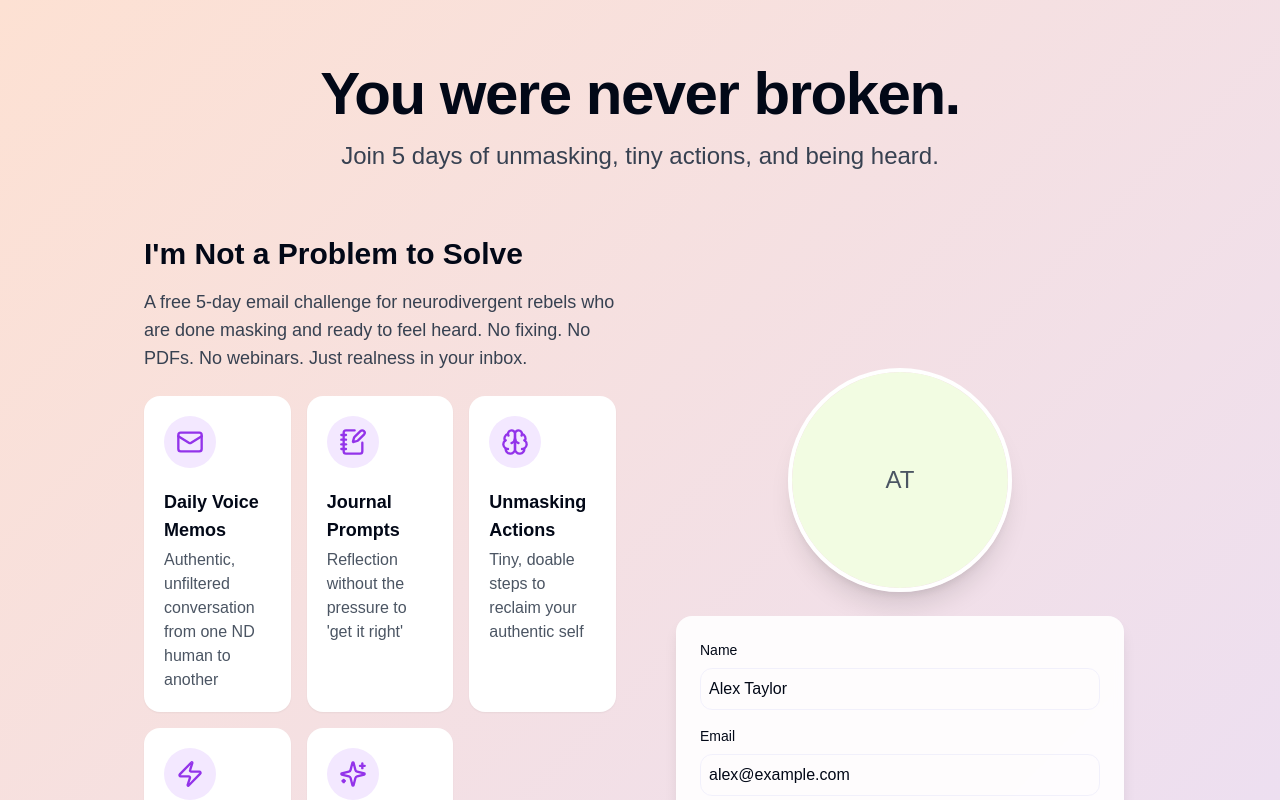
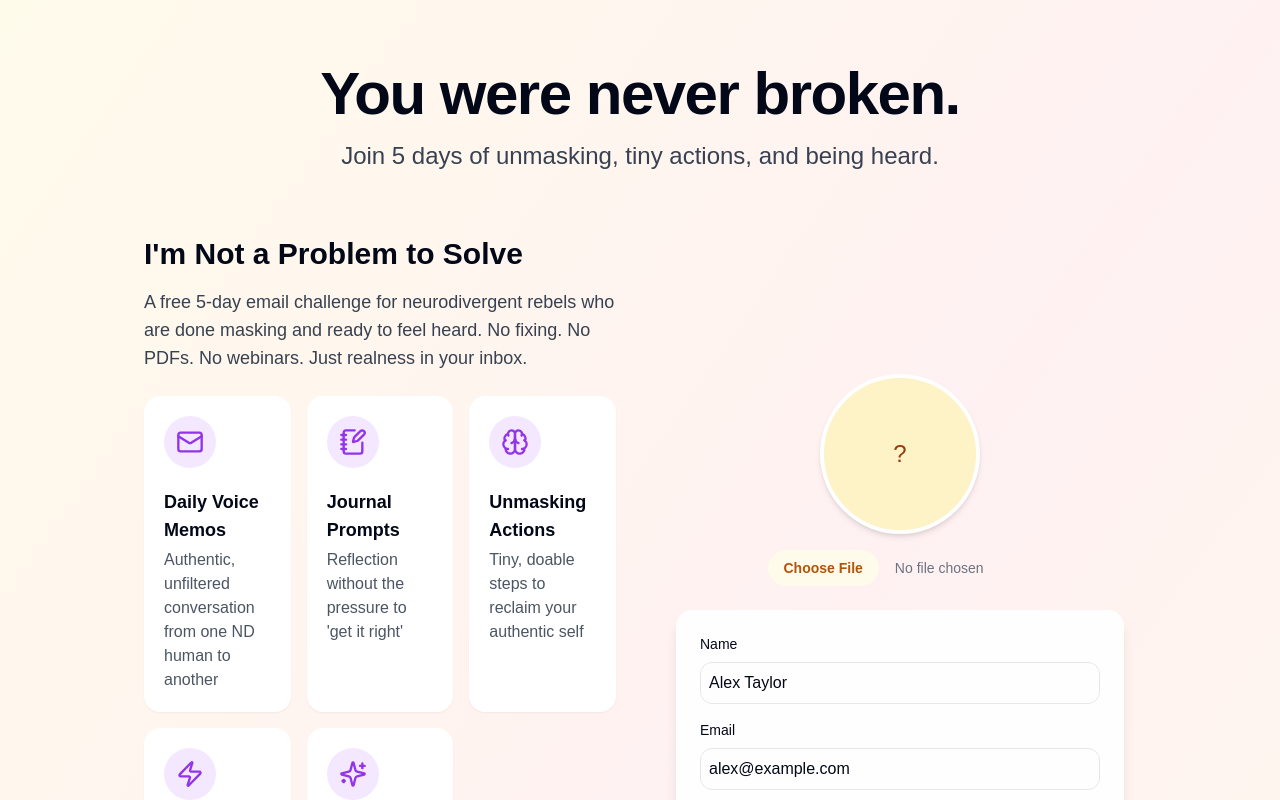
Before and after one commit to PocketStudio-Biz/not-a-problem-rebel, a React (Vite) app: page /landing-demo in a window 1280 px wide. Shown: the top 800 px of the page. Built offline with nearby package versions, Linux system fonts and the light colour scheme.

Commit message:
Run SQL migrations

```diff
--- /dev/null
+++ b/src/components/ImageUpload.tsx
@@ -0,0 +1,119 @@
+
+import React, { useState } from "react";
+import { supabase } from "@/integrations/supabase/client";
+import { Button } from "@/components/ui/button";
+import { toast } from "@/components/ui/toaster";
+import { Loader2 } from "lucide-react";
+
+interface ImageUploadProps {
+  onUploadComplete?: (url: string) => void;
+  bucketName?: string;
+}
+
+const ImageUpload: React.FC<ImageUploadProps> = ({
+  onUploadComplete,
+  bucketName = "images",
+}) => {
+  const [isUploading, setIsUploading] = useState(false);
+
+  const handleFileChange = async (e: React.ChangeEvent<HTMLInputElement>) => {
+    const file = e.target.files?.[0];
+
+    if (!file) return;
+
+    // Validate file type
+    if (!file.type.startsWith('image/')) {
+      toast({
+        title: "Invalid file type",
+        description: "Please upload an image file",
+        variant: "destructive",
+      });
+      return;
+    }
+
+    // Validate file size (max 5MB)
+    if (file.size > 5 * 1024 * 1024) {
+      toast({
+        title: "File too large",
+        description: "Please upload an image smaller than 5MB",
+        variant: "destructive",
+      });
+      return;
+    }
+
+    setIsUploading(true);
+
+    try {
+      // Generate a unique file name
+      const fileExt = file.name.split('.').pop();
+      const fileName = `${Math.random().toString(36).substring(2, 15)}_${Date.now()}.${fileExt}`;
+      const filePath = `${fileName}`;
+
+      // Upload file to Supabase Storage
+      const { data, error } = await supabase.storage
+        .from(bucketName)
+        .upload(filePath, file);
+
+      if (error) {
+        throw error;
+      }
+
+      // Get public URL for the uploaded file
+      const { data: { publicUrl } } = supabase.storage
+        .from(bucketName)
+        .getPublicUrl(filePath);
+
+      toast({
+        title: "Upload successful",
+        description: "Your image has been uploaded",
+      });
+
+      // Call the callback with the public URL
+      if (onUploadComplete) {
+        onUploadComplete(publicUrl);
+      }
+
+    } catch (error: any) {
+      console.error("Error uploading image:", error);
+      toast({
+        title: "Upload failed",
+        description: error.message || "There was an error uploading your image",
+        variant: "destructive",
+      });
+    } finally {
+      setIsUploading(false);
+      // Reset the input
+      e.target.value = '';
+    }
+  };
+
+  return (
+    <div className="space-y-4">
+      <label className="block">
+        <span className="sr-only">Choose image</span>
+        <input
+          type="file"
+          className="block w-full text-sm text-gray-500
+            file:mr-4 file:py-2 file:px-4
+            file:rounded-full file:border-0
+            file:text-sm file:font-semibold
+            file:bg-amber-50 file:text-amber-700
+            hover:file:bg-amber-100
+            disabled:opacity-50 disabled:cursor-not-allowed"
+          accept="image/*"
+          onChange={handleFileChange}
+          disabled={isUploading}
+        />
+      </label>
+
+      {isUploading && (
+        <div className="flex items-center space-x-2 text-amber-600">
+          <Loader2 className="h-4 w-4 animate-spin" />
+          <span>Uploading...</span>
+        </div>
+      )}
+    </div>
+  );
+};
+
+export default ImageUpload;
--- a/src/components/LandingPage.tsx
+++ b/src/components/LandingPage.tsx
@@ -1,10 +1,12 @@
 
-import React from "react";
+import React, { useState } from "react";
 import { Button } from "@/components/ui/button";
 import { Avatar, AvatarImage, AvatarFallback } from "@/components/ui/avatar";
 import { ExternalLink } from "lucide-react";
 import Benefits from "@/components/Benefits";
 import SignupForm from "@/components/SignupForm";
+import ProfileImage from "@/components/ProfileImage";
+import ProfileImageUpload from "@/components/ProfileImageUpload";
 
 // Types for the component props
 interface ProfileImageProps {
@@ -52,6 +54,9 @@ const LandingPage: React.FC<LandingPageProps> = ({
   profileImage,
   hasError = {},
 }) => {
+  // State for the profile image URL
+  const [profileImageUrl, setProfileImageUrl] = useState(profileImage.src || "");
+
   // Validate required props
   const errors = {
     email: !email || hasError.email,
@@ -88,10 +93,10 @@ const LandingPage: React.FC<LandingPageProps> = ({
   };
 
   return (
-    <div className="min-h-screen bg-warm-gradient font-nunito relative overflow-hidden">
+    <div className="min-h-screen bg-gradient-to-br from-amber-50 via-rose-50 to-amber-50 font-nunito relative overflow-hidden">
       {/* Background decorative elements */}
-      <div className="absolute top-[-50px] right-[-50px] w-96 h-96 bg-soft-yellow rounded-full opacity-30 blur-3xl -z-10"></div>
-      <div className="absolute bottom-[-100px] left-[-50px] w-96 h-96 bg-soft-pink rounded-full opacity-30 blur-3xl -z-10"></div>
+      <div className="absolute top-[-50px] right-[-50px] w-96 h-96 bg-amber-200 rounded-full opacity-30 blur-3xl -z-10"></div>
+      <div className="absolute bottom-[-100px] left-[-50px] w-96 h-96 bg-pink-200 rounded-full opacity-30 blur-3xl -z-10"></div>
 
       <main className="container max-w-5xl px-4 py-8 md:py-16">
         <header className="text-center mb-12 md:mb-16">
@@ -145,17 +150,14 @@ const LandingPage: React.FC<LandingPageProps> = ({
           </div>
 
           <div className="order-1 md:order-2 flex flex-col items-center">
-            {/* Profile image with Avatar from shadcn/ui */}
+            {/* Profile image uploader */}
             <div className="mb-6">
-              <Avatar className={`rounded-full overflow-hidden border-4 border-white shadow-xl ${profileImageClasses[profileImage.size]}`}>
-                {profileImage.src ? (
-                  <AvatarImage src={profileImage.src} alt={profileImage.alt} />
-                ) : (
-                  <AvatarFallback className="bg-soft-green text-gray-600 text-2xl">
-                    {getInitials(name || "Profile")}
-                  </AvatarFallback>
-                )}
-              </Avatar>
+              <ProfileImageUpload
+                initialImageUrl={profileImageUrl}
+                alt={profileImage.alt}
+                size={profileImage.size}
+                onImageChange={setProfileImageUrl}
+              />
             </div>
 
             {/* Displaying the user's info in the form */}
@@ -164,7 +166,7 @@ const LandingPage: React.FC<LandingPageProps> = ({
                 <div className="space-y-4">
                   <div className="space-y-2">
                     <label className="block text-sm font-medium">Name</label>
-                    <p className={`p-2 rounded-xl border ${errors.name ? 'border-red-500 bg-red-50' : 'border-soft-gray'}`}>
+                    <p className={`p-2 rounded-xl border ${errors.name ? 'border-red-500 bg-red-50' : 'border-gray-200'}`}>
                       {name || <span className="text-red-500">Please enter your name</span>}
                     </p>
                     {errors.name && <p className="text-sm text-red-500">Name is required</p>}
@@ -172,14 +174,14 @@ const LandingPage: React.FC<LandingPageProps> = ({
 
                   <div className="space-y-2">
                     <label className="block text-sm font-medium">Email</label>
-                    <p className={`p-2 rounded-xl border ${errors.email ? 'border-red-500 bg-red-50' : 'border-soft-gray'}`}>
+                    <p className={`p-2 rounded-xl border ${errors.email ? 'border-red-500 bg-red-50' : 'border-gray-200'}`}>
                       {email || <span className="text-red-500">Please enter your email</span>}
                     </p>
                     {errors.email && <p className="text-sm text-red-500">Email is required</p>}
                   </div>
 
                   <Button
-                    className="w-full bg-warm-gradient hover:bg-warm-gradient-hover text-black font-bold h-12 text-lg rounded-xl transition-all duration-300 hover:shadow-lg"
+                    className="w-full bg-gradient-to-r from-amber-300 to-pink-300 hover:from-amber-400 hover:to-pink-400 text-black font-bold h-12 text-lg rounded-xl transition-all duration-300 hover:shadow-lg"
                   >
                     Join the Challenge →
                   </Button>
@@ -193,7 +195,7 @@ const LandingPage: React.FC<LandingPageProps> = ({
           </div>
         </div>
 
-        {/* FAQ Section */}
+        {/* What's Inside Section */}
         <section className="mt-16 md:mt-24">
           <h2 className="text-2xl md:text-3xl font-bold mb-8 text-center">
             What to Expect
@@ -232,7 +234,7 @@ const LandingPage: React.FC<LandingPageProps> = ({
           <div className="flex flex-col sm:flex-row gap-4 justify-center">
             <Button
               asChild
-              className="bg-warm-gradient hover:bg-warm-gradient-hover text-black font-bold px-6 py-3 rounded-xl transition-all duration-300 hover:shadow-lg"
+              className="bg-gradient-to-r from-amber-300 to-pink-300 hover:from-amber-400 hover:to-pink-400 text-black font-bold px-6 py-3 rounded-xl transition-all duration-300 hover:shadow-lg"
             >
               <a
                 href={calendlyLink.url}
--- /dev/null
+++ b/src/components/ProfileImageUpload.tsx
@@ -0,0 +1,49 @@
+
+import React, { useState } from "react";
+import { supabase } from "@/integrations/supabase/client";
+import ProfileImage from "./ProfileImage";
+import ImageUpload from "./ImageUpload";
+import { toast } from "@/components/ui/toaster";
+
+interface ProfileImageUploadProps {
+  initialImageUrl?: string;
+  alt?: string;
+  size?: "small" | "medium" | "large";
+  onImageChange?: (url: string) => void;
+}
+
+const ProfileImageUpload: React.FC<ProfileImageUploadProps> = ({
+  initialImageUrl,
+  alt = "Profile image",
+  size = "large",
+  onImageChange,
+}) => {
+  const [imageUrl, setImageUrl] = useState(initialImageUrl || "");
+
+  const handleUploadComplete = (url: string) => {
+    setImageUrl(url);
+    if (onImageChange) {
+      onImageChange(url);
+    }
+  };
+
+  return (
+    <div className="space-y-4">
+      <div className="flex flex-col items-center">
+        <ProfileImage
+          src={imageUrl}
+          alt={alt}
+          size={size}
+          className="mb-4"
+        />
+
+        <ImageUpload
+          onUploadComplete={handleUploadComplete}
+          bucketName="images"
+        />
+      </div>
+    </div>
+  );
+};
+
+export default ProfileImageUpload;
--- a/src/pages/Index.tsx
+++ b/src/pages/Index.tsx
@@ -1,9 +1,14 @@
+
 import SignupForm from "@/components/SignupForm";
 import Benefits from "@/components/Benefits";
 import { ExternalLink } from "lucide-react";
 import { useState, useEffect } from "react";
+import ProfileImageUpload from "@/components/ProfileImageUpload";
+
 const Index = () => {
   const [hasScrolled, setHasScrolled] = useState(false);
+  const [profileImageUrl, setProfileImageUrl] = useState("");
+
   useEffect(() => {
     const handleScroll = () => {
       const offset = window.scrollY;
@@ -12,6 +17,7 @@ const Index = () => {
     window.addEventListener("scroll", handleScroll);
     return () => window.removeEventListener("scroll", handleScroll);
   }, []);
+
   return <div className="min-h-screen bg-gradient-to-br from-amber-50 via-rose-50 to-amber-50 font-nunito relative overflow-hidden">
       {/* Background decorative elements */}
       <div className="absolute top-[-50px] right-[-50px] w-96 h-96 bg-amber-200 rounded-full opacity-30 blur-3xl -z-10"></div>
@@ -46,11 +52,14 @@ const Index = () => {
           </div>
 
           <div className="order-1 md:order-2 flex flex-col items-center">
-            {/* Profile image placeholder - replace with your actual image */}
-            <div className="w-48 h-48 md:w-56 md:h-56 rounded-full overflow-hidden mb-6 border-4 border-white shadow-xl bg-gradient-to-br from-amber-200 to-pink-200 flex items-center justify-center">
-              <span className="text-center text-gray-600 p-4">
-                Your profile image here
-              </span>
+            {/* Profile image with uploader */}
+            <div className="mb-6">
+              <ProfileImageUpload
+                initialImageUrl={profileImageUrl}
+                alt="Your profile image"
+                size="large"
+                onImageChange={setProfileImageUrl}
+              />
             </div>
 
             <SignupForm />
@@ -143,8 +152,8 @@ const Index = () => {
 
             <div className="flex items-center gap-4">
               <a href="https://calendly.com" target="_blank" rel="noopener noreferrer" className="flex items-center gap-1 text-gray-700 hover:text-black transition-colors">
-
-
+                <span>Book a Session</span>
+                <ExternalLink className="h-4 w-4" />
               </a>
             </div>
           </div>
@@ -152,4 +161,5 @@ const Index = () => {
       </footer>
     </div>;
 };
+
 export default Index;
```
